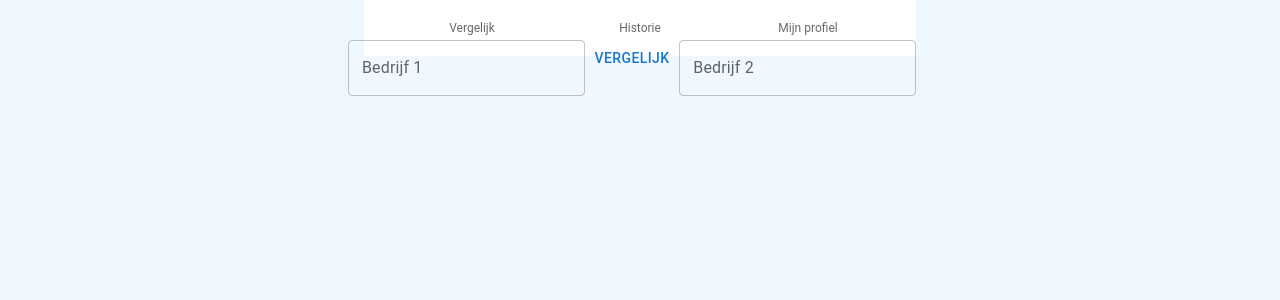
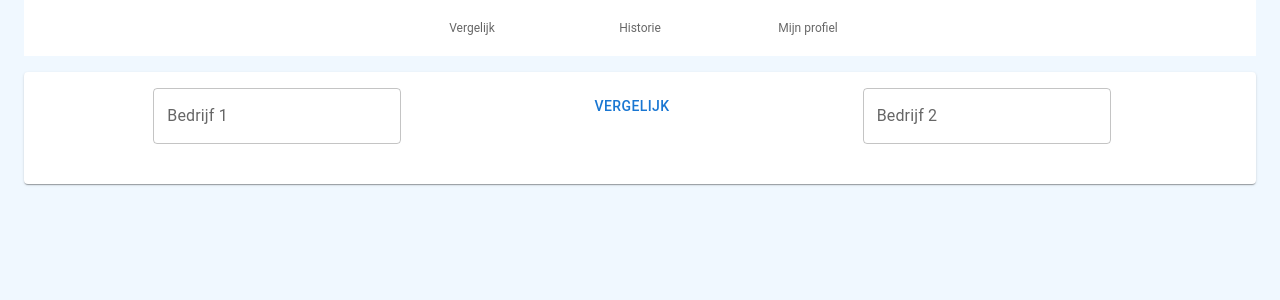
Before and after one commit to TimVanOnckelen/nbbproject-frontend-ap, a React (Create React App) app: page / in a window 1280 px wide. Shown: the top 300 px of the page. Built offline with nearby package versions, Linux system fonts and the light colour scheme.

Commit message:
Added Header

```diff
--- a/src/components/App.tsx
+++ b/src/components/App.tsx
@@ -2,13 +2,17 @@ import React from "react";
 import "../App.css";
 import Header from "./general/header";
 import Compare from "./company/compare";
-import { Container } from "@mui/material";
+import { Card, CardContent, Container } from "@mui/material";
 
 function App() {
   return (
-    <Container maxWidth="sm" className="app text-centered">
+    <Container maxWidth="xl" className="app text-centered">
       <Header />
-      <Compare />
+      <Card sx={{ mt: 2, pt: 2 }}>
+        <CardContent>
+          <Compare />
+        </CardContent>
+      </Card>
     </Container>
   );
 }
--- a/src/components/general/header.tsx
+++ b/src/components/general/header.tsx
@@ -20,16 +20,16 @@ const Header = () => {
   const onPageChange = React.useCallback(
     (event: React.SyntheticEvent, newValue: string) => {
       setCurrentPage(newValue);
-      navigate("/" + newValue);
+      navigate(newValue);
     },
     [setCurrentPage, navigate]
   );
   return (
     <>
       <BottomNavigation showLabels value={currentPage} onChange={onPageChange}>
-        <BottomNavigationAction label="Vergelijk" value="compare" />
-        <BottomNavigationAction label="Historie" value="history" />
-        <BottomNavigationAction label="Mijn profiel" value="profile" />
+        <BottomNavigationAction label="Vergelijk" value="/compare" />
+        <BottomNavigationAction label="Historie" value="/history" />
+        <BottomNavigationAction label="Mijn profiel" value="/profile" />
       </BottomNavigation>
     </>
   );
```
